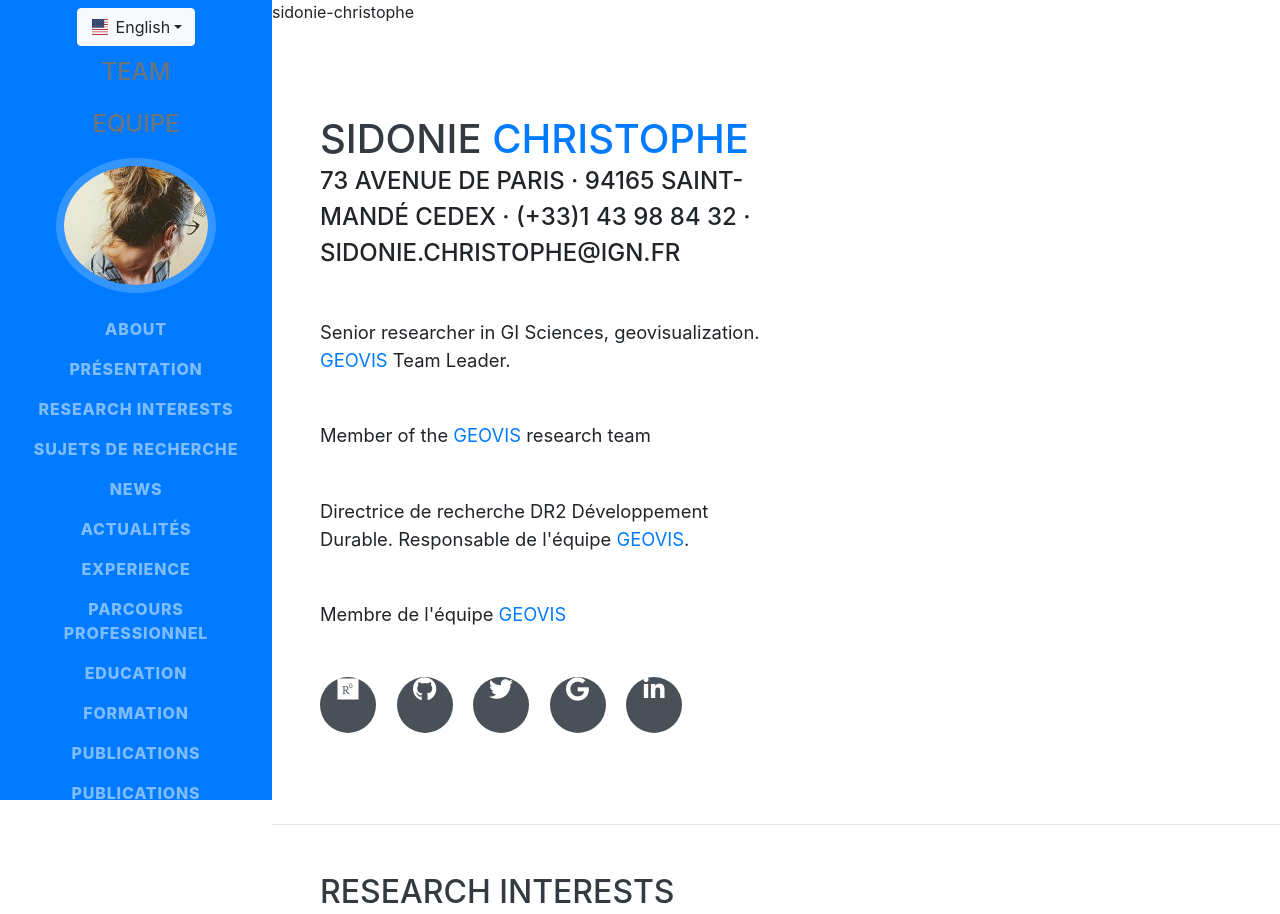
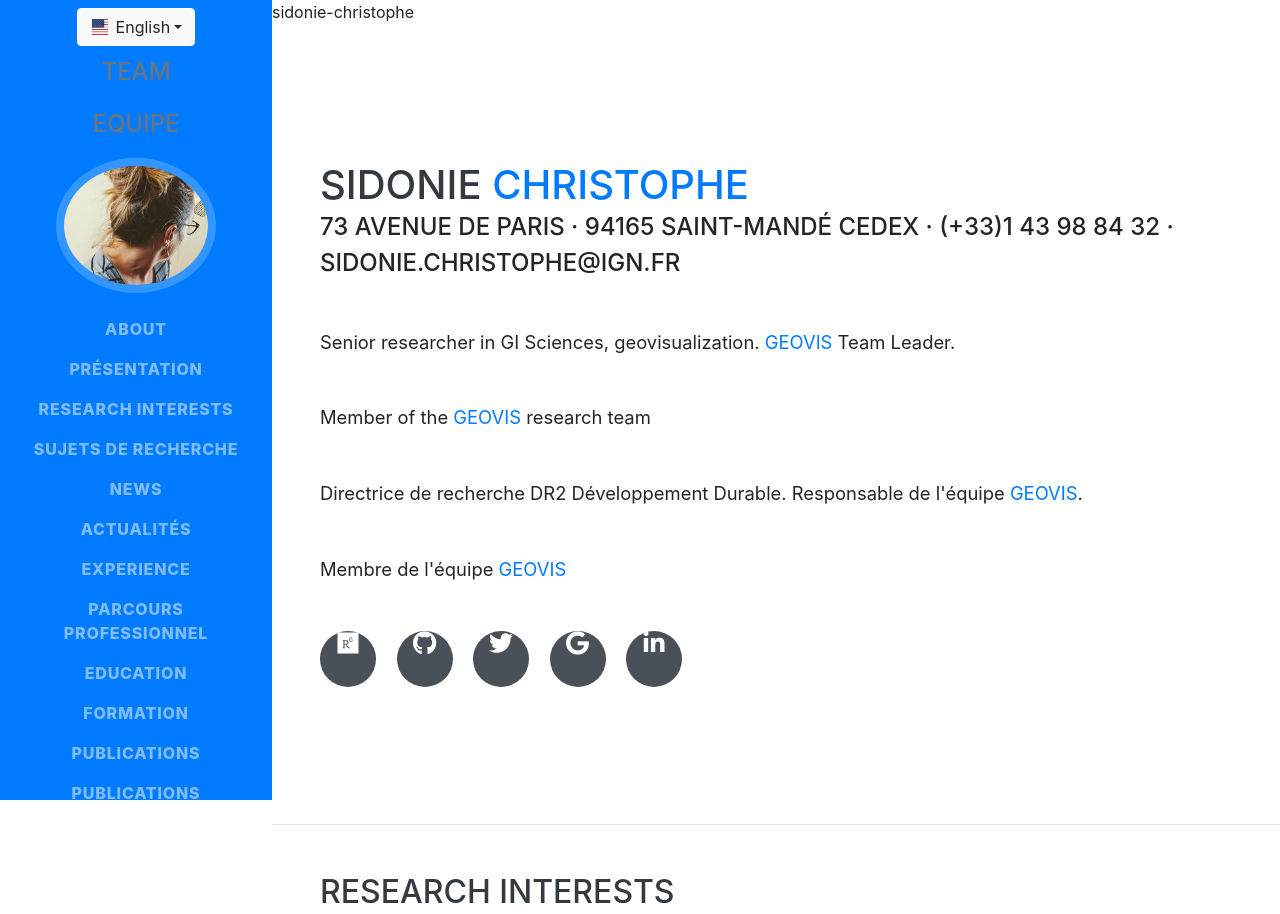
Before and after one commit to umrlastig/sidonie-christophe, a website with bundled scripts: page index.html in a window 1280 px wide. Shown: the top 914 px of the page. Built offline with nearby package versions, Linux system fonts and the light colour scheme; a web font is replaced by a local one.

Commit message:
update fonts
mise en page

```diff
--- a/css/resume.css
+++ b/css/resume.css
@@ -30,8 +30,8 @@ h6 {
 }
 
 h1 {
-  font-size: 6rem;
-  line-height: 5.5rem;
+  font-size: 3rem;
+  line-height: 2.5rem;
 }
 
 h2 {
--- a/index.html
+++ b/index.html
@@ -90,7 +90,7 @@ sidonie-christophe<!DOCTYPE html>
   <div class="container-fluid p-0">
 
     <section class="resume-section p-3 p-lg-5 d-flex align-items-center" id="about">
-      <div class="w-50">
+      <div class="w-100">
         <h1 class="mb-0">Sidonie
           <span class="text-primary">Christophe</span>
         </h1>
```
